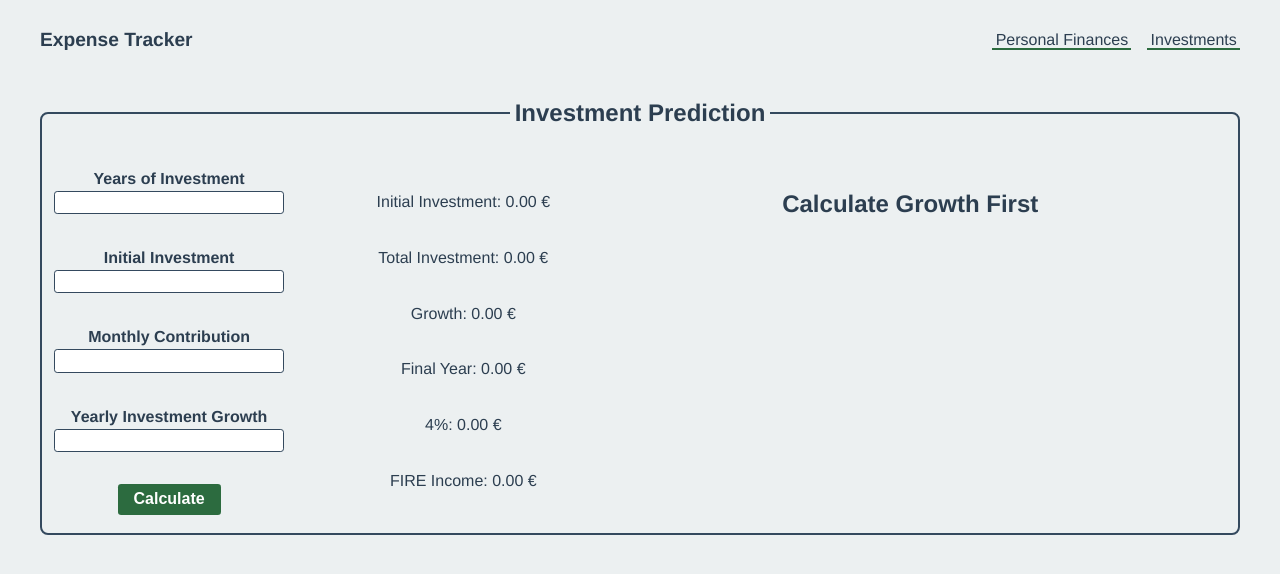
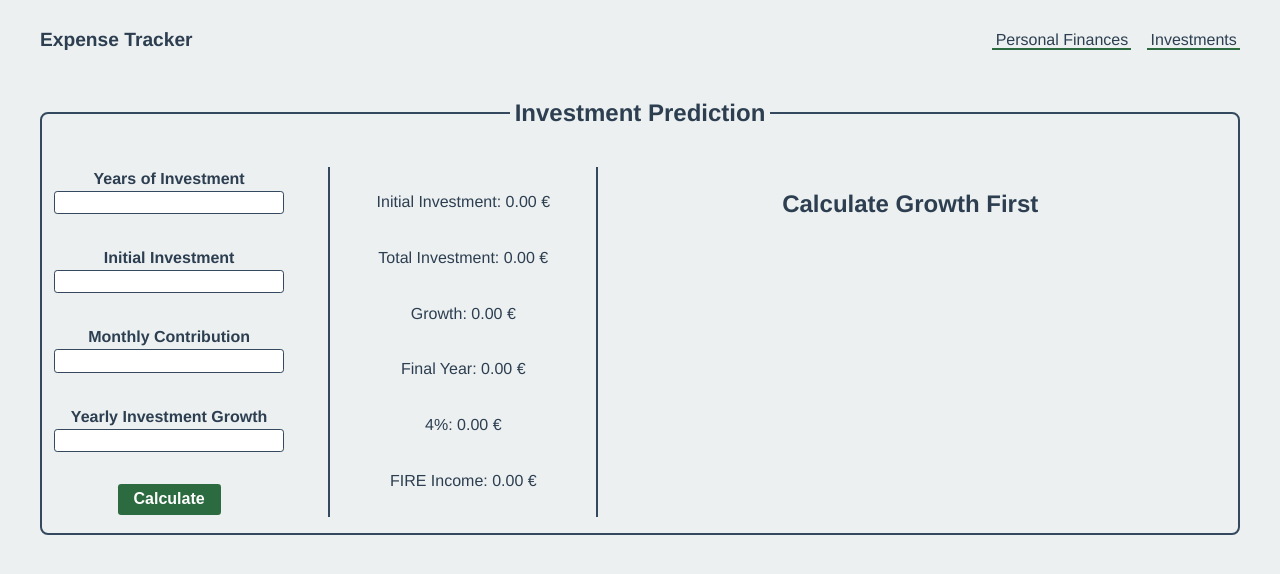
Before and after one commit to andrebarros7201/expense-tracker, a React (Vite) app: page /investments in a window 1280 px wide. Shown: the top 574 px of the page. Built offline with nearby package versions, Linux system fonts and the light colour scheme.

Commit message:
add right and left border

```diff
--- a/src/components/investmentPrediction/components/investmentPredictionResults/InvestmentPredictionResults.module.scss
+++ b/src/components/investmentPrediction/components/investmentPredictionResults/InvestmentPredictionResults.module.scss
@@ -1,3 +1,5 @@
+@import "../../../../styles/colors.scss";
+
 .result {
   //grid-area: results;
   display: flex;
@@ -6,6 +8,8 @@
   justify-content: space-evenly;
   gap: 0.5rem;
   height: 100%;
+  border-left: 2px solid $color-border-dark;
+  border-right: 2px solid $color-border-dark;
 }
 
 .result__text {
```
